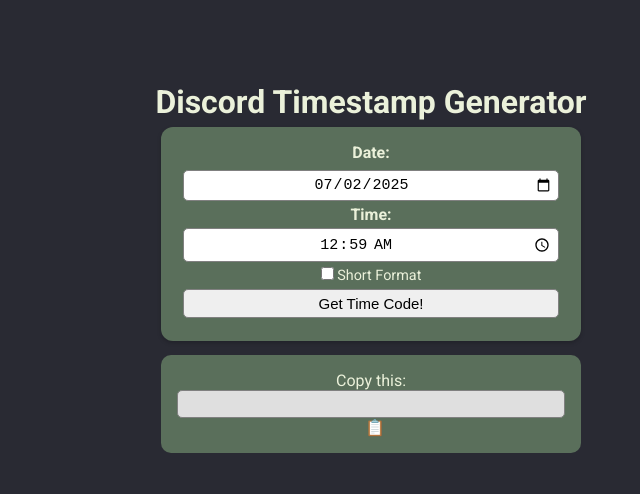
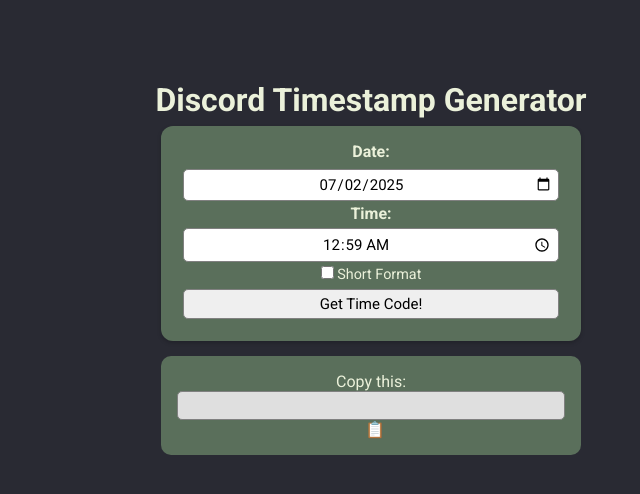
Before and after one commit to ThisAccountHasCode/DiscordTimeCode, a plain HTML site: page index.html in a window 1280 px wide. Shown: the full height of the page, 269-909 px from the left. Drawn offline with Linux system fonts and the light colour scheme.

Commit message:
Update style.css
Ensure proper fonts throughout site

```diff
--- a/style.css
+++ b/style.css
@@ -21,8 +21,15 @@
   box-sizing: border-box;
 }
 
+html {
+  font-family: "Roboto", Arial, sans-serif;
+}
+
+body, input, select, textarea, button, label {
+  font-family: "Roboto", Arial, sans-serif;
+}
+
 body {
-  font-family: "Roboto", Arial, sans-serif;
   background-color: var(--bg-color);
   color: var(--text-color);
   text-align: center;
@@ -62,7 +69,6 @@
   z-index: 1000;
   font-weight: bold;
   user-select: none;
-  font-family: "Roboto", Arial, sans-serif;
   background-color: var(--box-bg-color);
   padding: 6px 12px;
   border-radius: 8px;
```
